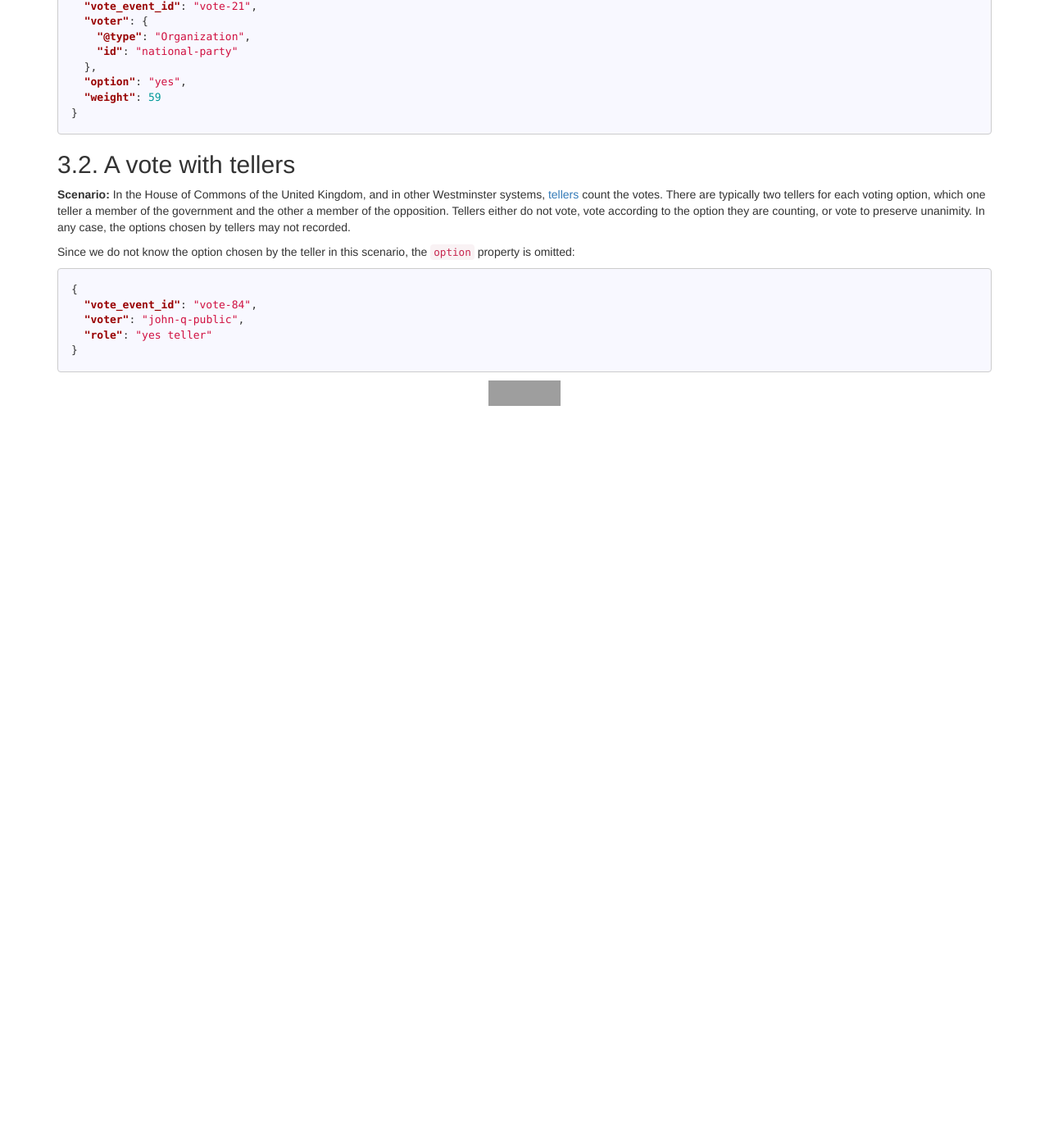
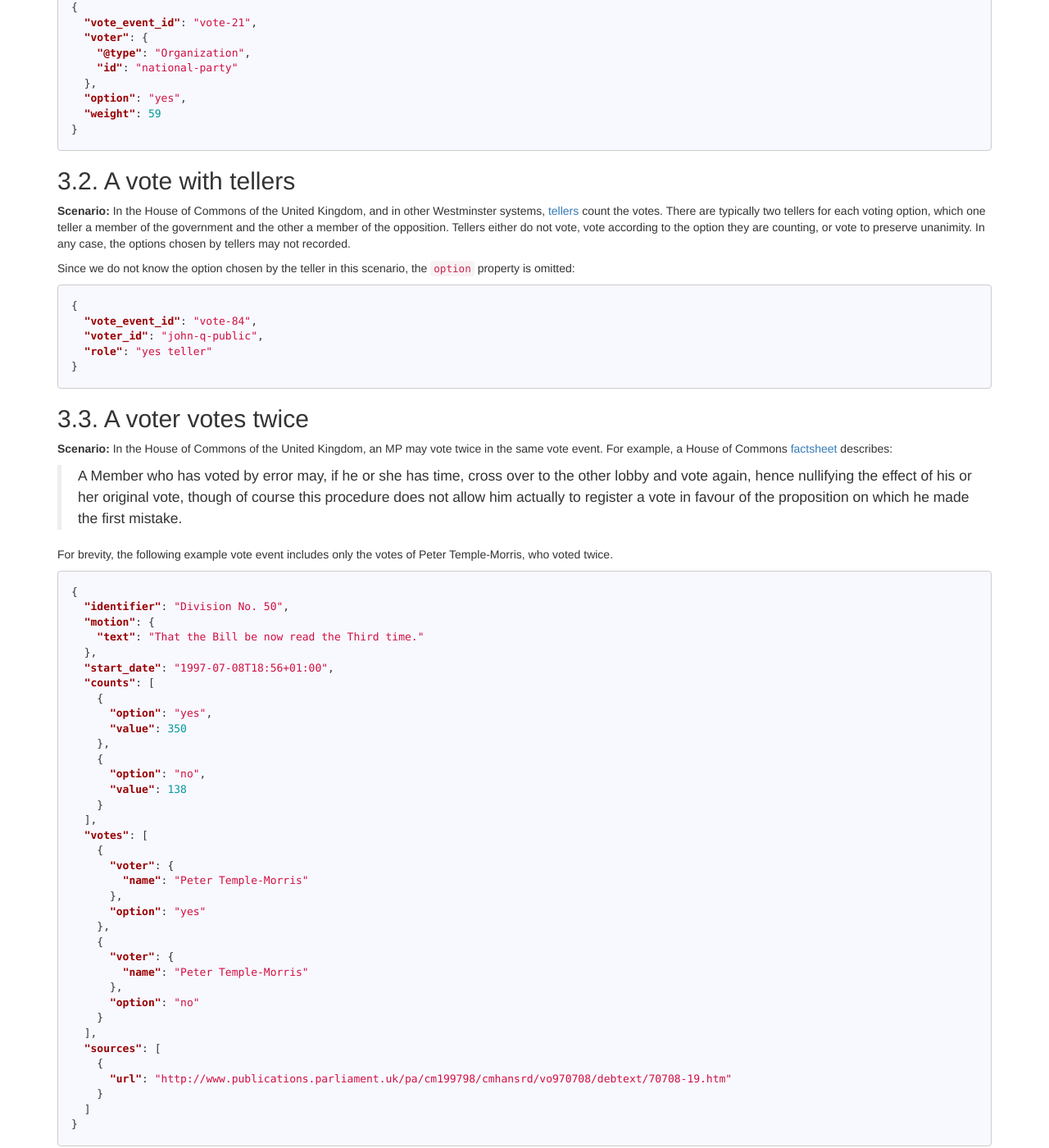
Before and after one commit to popolo-project/popolo-spec, a Jekyll site: the page built from appendices/examples.md, in a window 1280 px wide and 1400 px high, scrolled down 5738 px. Shown: the whole window at 82% size. Built offline with Jekyll 4.4.1, drawn with Linux system fonts in a browser that asks for light colours; nearby versions of some CDN libraries; Markdown is read by kramdown in place of the engine named in the settings; before the commit the page ends 6243 px from its top, so only the background shows below that; grey boxes are pictures that could not be loaded.

Commit message:
add multiple votes example

````diff
--- a/appendices/examples.md
+++ b/appendices/examples.md
@@ -26,6 +26,7 @@
 1. [Vote events](#vote-events)
   1. [A vote by a political party](#party-vote)
   1. [A vote with tellers](#tellers)
+  1. [A voter votes twice](#voting-twice)
 
 <h1 id="contact-details">1. Contact details</h1>
 
@@ -334,7 +335,54 @@
 ```json
 {
   "vote_event_id": "vote-84",
-  "voter": "john-q-public",
+  "voter_id": "john-q-public",
   "role": "yes teller"
 }
 ```
+
+<h2 id="tellers">3.3. A voter votes twice</h2>
+
+**Scenario:** In the House of Commons of the United Kingdom, an MP may vote twice in the same vote event. For example, a House of Commons [factsheet](http://www.parliament.uk/documents/commons-information-office/p09.pdf) describes:
+
+>A Member who has voted by error may, if he or she has time, cross over to the other lobby and vote again, hence nullifying the effect of his or her original vote, though of course this procedure does not allow him actually to register a vote in favour of the proposition on which he made the first mistake.
+
+For brevity, the following example vote event includes only the votes of Peter Temple-Morris, who voted twice.
+
+```json
+{
+  "identifier": "Division No. 50",
+  "motion": {
+    "text": "That the Bill be now read the Third time."
+  },
+  "start_date": "1997-07-08T18:56+01:00",
+  "counts": [
+    {
+      "option": "yes",
+      "value": 350
+    },
+    {
+      "option": "no",
+      "value": 138
+    }
+  ],
+  "votes": [
+    {
+      "voter": {
+        "name": "Peter Temple-Morris"
+      },
+      "option": "yes"
+    },
+    {
+      "voter": {
+        "name": "Peter Temple-Morris"
+      },
+      "option": "no"
+    }
+  ],
+  "sources": [
+    {
+      "url": "http://www.publications.parliament.uk/pa/cm199798/cmhansrd/vo970708/debtext/70708-19.htm"
+    }
+  ]
+}
+```
````
